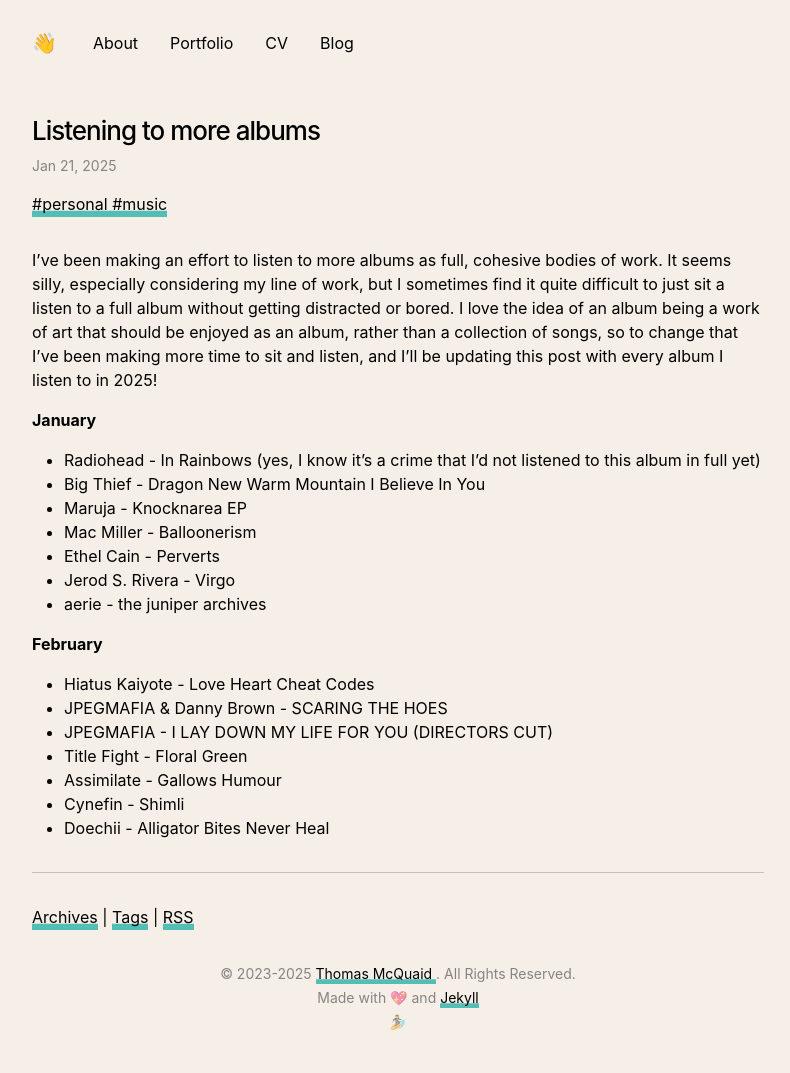
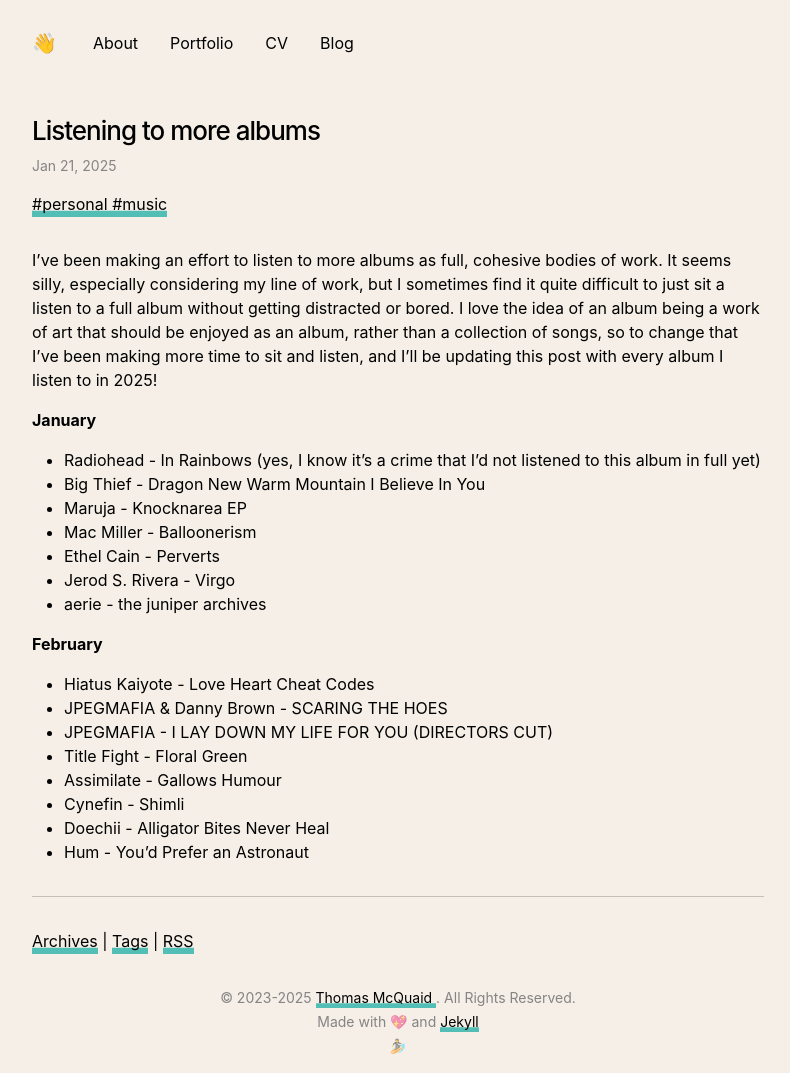
Before and after one commit to thomasmcquaidee/thomasmcquaidee.github.io, a Jekyll site: the page built from _posts/2025-01-21-listening-to-more-albums.md, in a window 1280 px wide. Shown: the whole page, without its empty margins (242-1032 px from the left). Built offline with Jekyll 4.4.1, drawn with Linux system fonts in a browser that asks for light colours; before the commit the page ends 1049 px from its top, so only the background shows below that.

Commit message:
Update 2025-01-21-listening-to-more-albums.md

```diff
--- a/_posts/2025-01-21-listening-to-more-albums.md
+++ b/_posts/2025-01-21-listening-to-more-albums.md
@@ -26,3 +26,4 @@
 - Assimilate - Gallows Humour
 - Cynefin - Shimli
 - Doechii - Alligator Bites Never Heal
+- Hum - You'd Prefer an Astronaut
```
